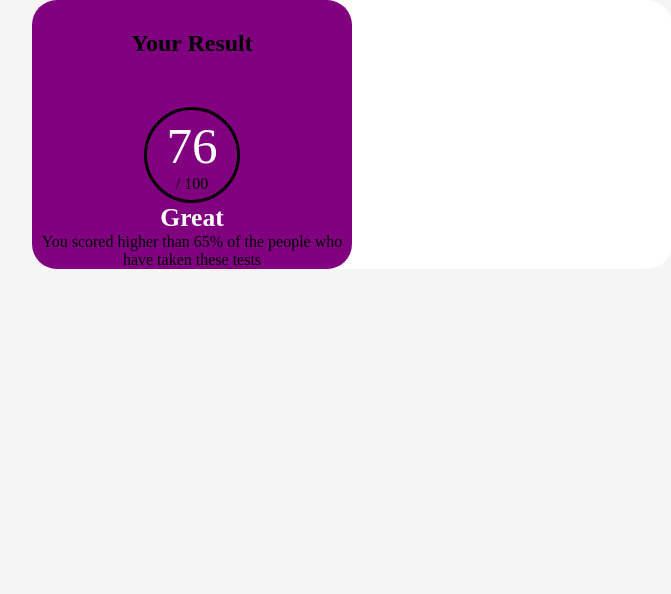
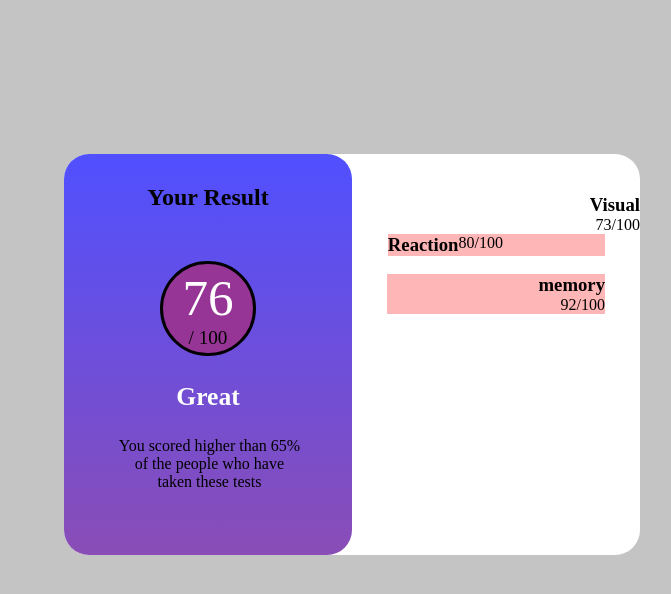
Before and after one commit to Goldor20/health-tracker, a plain HTML site: page index.html in a window 1280 px wide. Shown: the whole page, without its empty margins (288-959 px from the left). Drawn offline with Linux system fonts and the light colour scheme.

Commit message:
Add files via upload

```diff
--- a/index.css
+++ b/index.css
@@ -4,7 +4,7 @@
     box-sizing: content-box;
 }
 body{
-    background-color: whitesmoke;
+    background-color: rgb(196, 196, 196);
 }
 
 
@@ -17,12 +17,11 @@ section{
     grid-template-columns: repeat(4, 1fr);
 
 
+
 }
 
 #lila {
-    background-color: purple;
-    width: 100%;
-
+    background-image: linear-gradient(rgb(80, 80, 255), rgb(138, 77, 182));
     grid-column-start: 2;
     grid-column-end: 3;
     border-radius: 25px;
@@ -31,6 +30,13 @@ section{
     grid-row-start: 1;
     grid-row-end: 2;
     z-index: 1;
+    position: relative;
+    top: 12vw;
+    width: 90%;
+    margin-left: 10%;
+    padding-bottom: 5vw;
+
+
 
 }
 #feher{
@@ -40,6 +46,13 @@ section{
     grid-row-start: 1;
     grid-row-end: 2;
     border-radius: 25px;
+    position: relative;
+    top: 12vw;
+    margin-left: 5%;
+    width: 90%;
+    text-align: right;
+
+
 }
 
 #cim{
@@ -49,7 +62,7 @@ section{
 #kor{
     width: 7vw;
     height: 7vw ;
-    background-color: purple;
+    background-color: rgb(151, 53, 151);
     border-radius: 100%;
     margin: auto;
     border: 3px solid black;
@@ -63,5 +76,41 @@ section{
     color: white;
     font-weight: 700;
     font-size: 2vw;
+    margin-top: 2vw;
+    margin-bottom: 2vw;
 
 }
+#dsa{
+    font-size: 1.5vw;
+}
+#szoveg{
+    width: 65%;
+    margin-left: 18%;
+
+}
+#reaction{
+    display: flex;
+    position: relative;
+    right: 6%;
+    top: 20%;
+    background-color: rgb(255, 182, 182);
+    float: right;
+    width: 17vw;
+    text-align: left;
+
+
+}
+
+
+#memory{
+    position: relative;
+    left: 31.7%;
+    top: 30%;
+    background-color: rgb(255, 182, 182);
+    float: right;
+    width: 17vw;
+
+}
+#memory p{
+    float: right;
+}
--- a/index.html
+++ b/index.html
@@ -15,15 +15,33 @@
 
                 <div id="kor">
                     <p id="asd">76</p>
-                    <p>/ 100</p>
+                    <p id="dsa">/ 100</p>
                 </div>
                 <h2 id="great">Great</h2>
-                <p>You scored higher than 65% of the people who have taken these tests</p>
+                <p id="szoveg">You scored higher than 65% of the people who have taken these tests</p>
         </div>
 
     <div id="feher">
+            <div id="reaction">
+                <h3>Reaction</h3>
+                <p>80/100</p>
 
+            </div>
+            <div id="memory">
+                <h3>memory</h3>
+                <p>92/100</p>
 
+            </div>
+            <div id="verbal">
+                <h3>verbal</h3>
+                <p>61/100</p>
+
+            </div>
+            <div id="visual">
+                <h3>Visual</h3>
+                <p>73/100</p>
+
+            </div>
 
 
 
```
